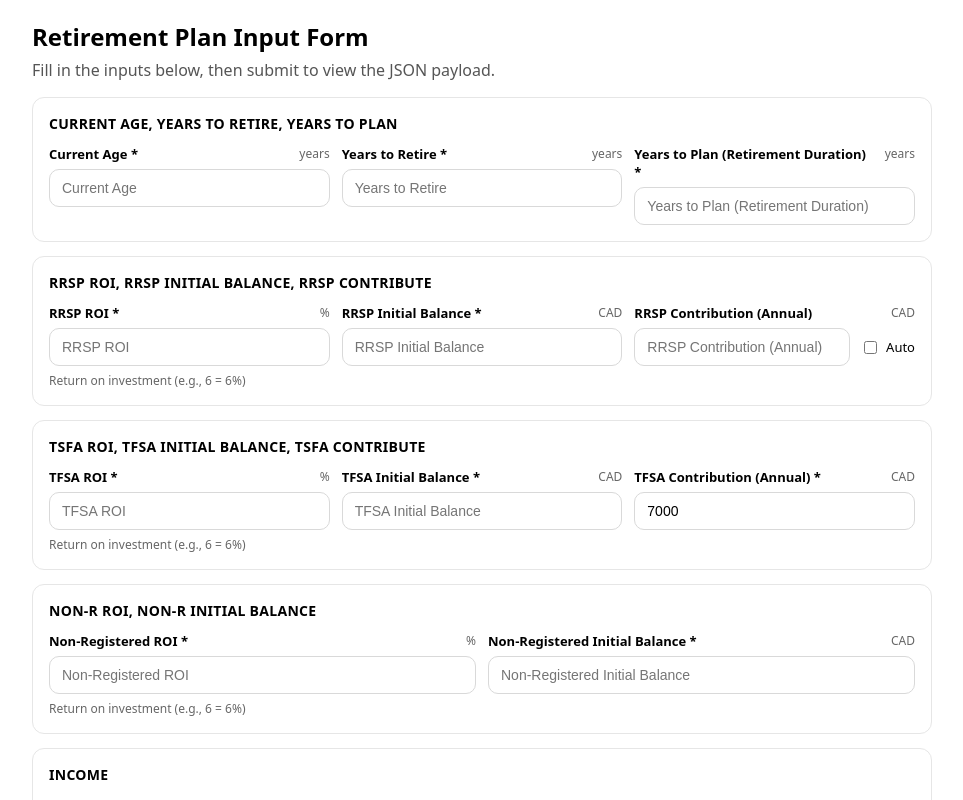
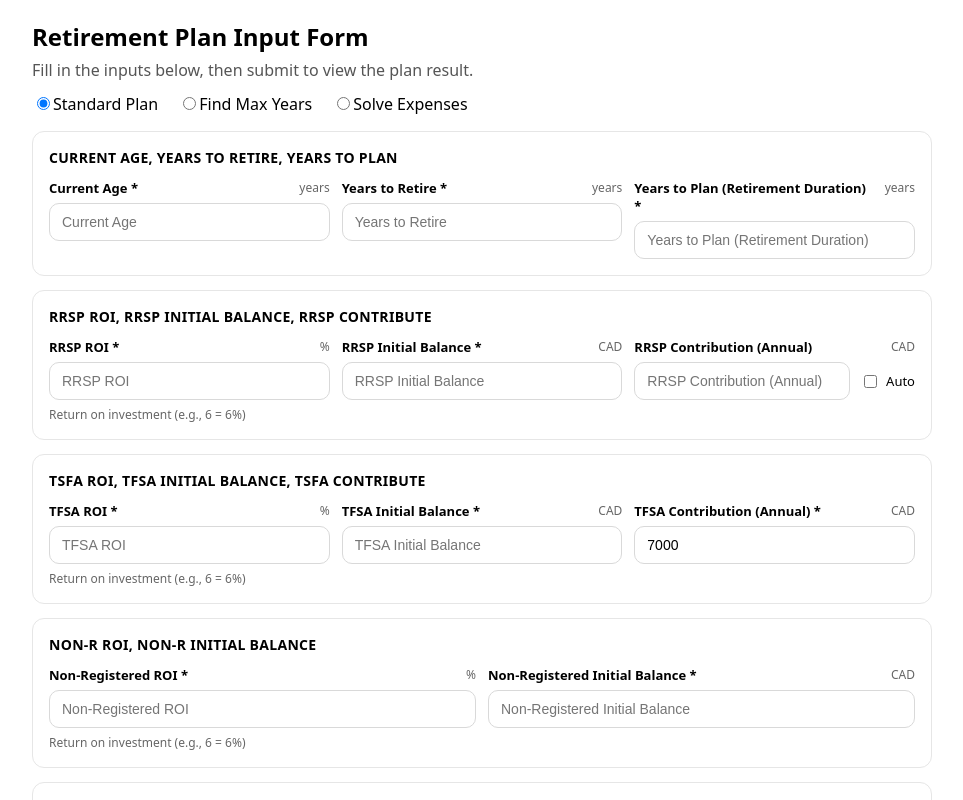
Before and after one commit to vincent-zhao123/planner, a React (Create React App) app: page / in a window 1280 px wide. Shown: the top 800 px of the page, without its empty margins (158-1121 px from the left). Built offline with nearby package versions, Linux system fonts and the light colour scheme.

Commit message:
Use env-based backend URL

```diff
--- a/src/App.js
+++ b/src/App.js
@@ -221,6 +221,14 @@
     }
     return v;
   }, [schema]);
+
+  const PLAN_MODES = {
+    STANDARD: "standard",          // Years + Expenses
+    FIND_MAX_YEARS: "findMaxYears",// no Years input
+    SOLVE_EXPENSES: "solveExpenses"// no Expenses input
+  };
+
+  const [mode, setMode] = useState(PLAN_MODES.STANDARD);
 
   const [values, setValues] = useState(initialValues);
   const [errors, setErrors] = useState({});
@@ -474,10 +482,45 @@
     <div style={styles.page}>
       <div style={styles.header}>
         <h2 style={{ margin: 0 }}>Retirement Plan Input Form</h2>
-        <p style={{ margin: "6px 0 0", color: "#555" }}>
-          Fill in the inputs below, then submit to view the JSON payload.
+
+        <p style={{ margin: "6px 0 12px", color: "#555" }}>
+          Fill in the inputs below, then submit to view the plan result.
         </p>
+
+        {/* Mode selector */}
+        <div style={{ display: "flex", gap: 20, flexWrap: "wrap" }}>
+          <label style={styles.radioLabel}>
+            <input
+              type="radio"
+              name="mode"
+              checked={mode === "standard"}
+              onChange={() => setMode("standard")}
+            />
+            Standard Plan
+          </label>
+
+          <label style={styles.radioLabel}>
+            <input
+              type="radio"
+              name="mode"
+              checked={mode === "findMaxYears"}
+              onChange={() => setMode("findMaxYears")}
+            />
+            Find Max Years
+          </label>
+
+          <label style={styles.radioLabel}>
+            <input
+              type="radio"
+              name="mode"
+              checked={mode === "solveExpenses"}
+              onChange={() => setMode("solveExpenses")}
+            />
+            Solve Expenses
+          </label>
+        </div>
       </div>
+
 
       <form onSubmit={handleSubmit}>
         {schema.map((group) => (
```
